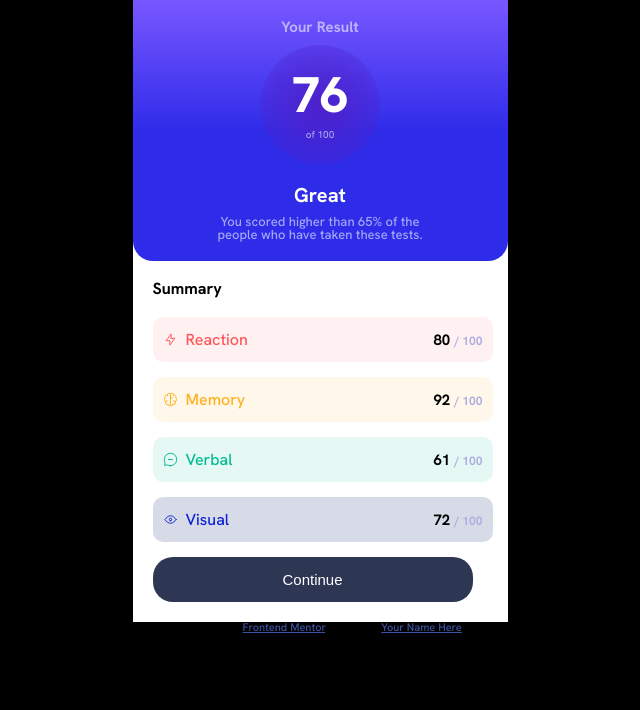
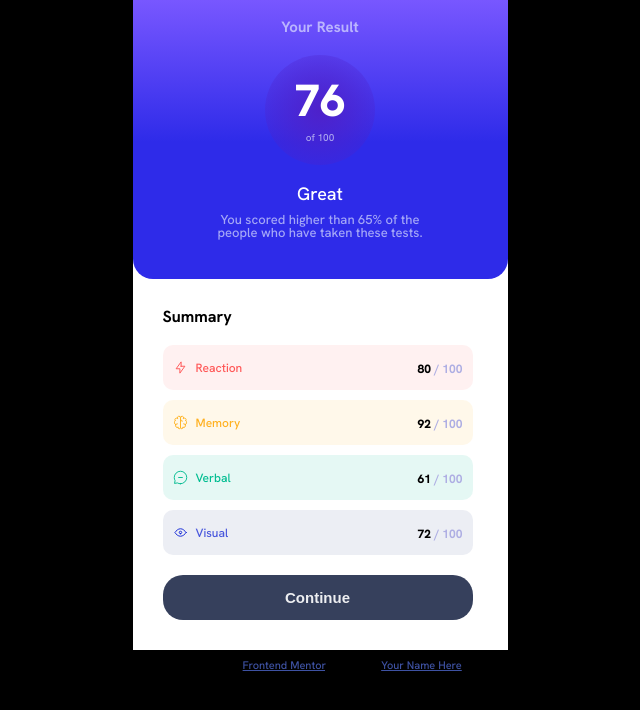
Before and after one commit to giselida/results-summary, a plain HTML site: page index.html in a window 1280 px wide. Shown: the whole page, without its empty margins (320-960 px from the left). Drawn offline with Linux system fonts and the light colour scheme.

Commit message:
✨ feat: readjustment in sizes and weights and colors

```diff
--- a/index.html
+++ b/index.html
@@ -66,7 +66,7 @@
             <span class="number"> / 100</span>
           </div>
         </div>
-        <button>Continue</button>
+        <button><span> Continue </span></button>
       </div>
     </main>
 
--- a/style.css
+++ b/style.css
@@ -5,9 +5,9 @@
   --orangey-yellow: #ffb01f;
   --green-teal: #00bd91;
   --light-lavender: #aeaee3;
-  --dark-gray-blue: #2d3754;
+  --dark-gray-blue: #2d3754f3;
   --black: #000000;
-  --cobalt-blue: #1125d4;
+  --cobalt-blue: #1124d4c0;
 }
 
 body {
@@ -36,12 +36,12 @@ main {
   color: var(--pale-blue);
   font-size: 15px;
   font-weight: 700;
-  margin-bottom: 10px;
+  margin-bottom: 20px;
 }
 .first-card > h2 {
   color: var(--white);
-  font-weight: 700;
-  font-size: 20px;
+  font-weight: 500;
+  font-size: 18px;
   margin-bottom: 10px;
 }
 .first-card > p {
@@ -50,6 +50,7 @@ main {
   max-width: 240px;
   text-align: center;
   font-size: 13px;
+  margin-bottom: 20px;
 }
 
 .ball-card {
@@ -59,15 +60,16 @@ main {
   justify-content: center;
   background: radial-gradient(circle, hsla(256, 72%, 46%, 1) 0%, hsla(241, 72%, 46%, 0) 100%);
   width: 100%;
-  max-width: 120px;
-  height: 120px;
+  max-width: 100px;
+  height: 100px;
   border-radius: 50%;
   margin-bottom: 20px;
+  padding: 5px;
 }
 .ball-card > .bold {
   color: var(--white);
   font-weight: 800;
-  font-size: 50px;
+  font-size: 45px;
   margin-bottom: 10px;
 }
 .ball-card > span {
@@ -77,7 +79,7 @@ main {
 .second-card {
   display: flex;
   flex-direction: column;
-  padding: 20px;
+  padding: 30px;
 }
 .second-card > h1 {
   color: var(--black);
@@ -90,12 +92,13 @@ main {
   align-items: center;
   justify-content: space-between;
   width: 100%;
-  max-width: 320px;
-  margin-bottom: 15px;
+  max-width: 290px;
+  margin-bottom: 10px;
   padding: 10px;
   border-radius: 10px;
   height: 25px;
 }
+
 .reaction {
   background-color: #ff575715;
 }
@@ -106,18 +109,22 @@ main {
   background-color: #00bd911a;
 }
 .visual {
-  background-color: #243c7e2f;
+  background-color: #243c7e16;
 }
 .text-reaction {
+  font-size: 12px;
   color: var(--light-red);
 }
 .text-memory {
+  font-size: 12px;
   color: var(--orangey-yellow);
 }
 .text-verbal {
+  font-size: 12px;
   color: var(--green-teal);
 }
 .text-visual {
+  font-size: 12px;
   color: var(--cobalt-blue);
 }
 img {
@@ -131,8 +138,8 @@ img {
 }
 .number-bold {
   color: var(--black);
-  font-size: 15px;
-  font-weight: 700;
+  font-size: 12px;
+  font-weight: 800;
 }
 .number {
   color: var(--light-lavender);
@@ -141,18 +148,23 @@ img {
 }
 button {
   background-color: var(--dark-gray-blue);
-  color: var(--white);
   width: 100%;
-  max-width: 320px;
+  max-width: 310px;
   height: 45px;
   border-radius: 20px;
   border: none;
-  font-weight: 500;
+  font-weight: 700;
   font-size: 15px;
+  cursor: pointer;
+  margin-top: 10px;
+}
+button > span {
+  color: rgba(255, 255, 255, 0.914);
 }
 .attribution {
   font-size: 11px;
   text-align: center;
+  margin-top: 10px;
 }
 .attribution a {
   color: hsl(228, 45%, 44%);
```
